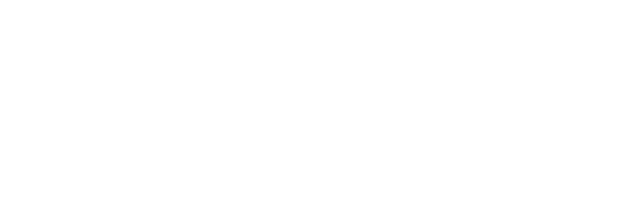
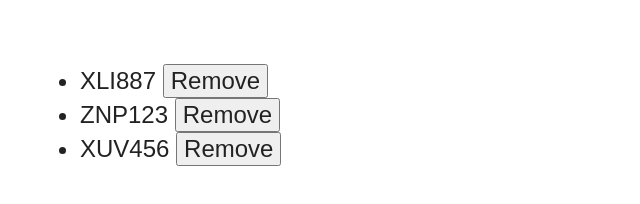
Before and after one commit to shermanhui/backbone-basic-app, a plain HTML site: page index.html in a window 1280 px wide. Shown: the whole page, without its empty margins (0-640 px from the left). Drawn offline with Linux system fonts and the light colour scheme.

Commit message:
feat: learning Views, ViewLists and handling Events

```diff
--- a/index.html
+++ b/index.html
@@ -14,6 +14,7 @@
         <script src="js/lib/modernizr-2.6.2.min.js"></script>
     </head>
     <body>
+        <ul id="cars"></ul>
         <script src="js/lib/jquery-min.js"></script>
         <script src="js/lib/underscore-min.js"></script>
         <script src="js/lib/backbone-min.js"></script>
--- a/js/main.js
+++ b/js/main.js
@@ -26,6 +26,36 @@ var Car = Vehicle.extend({
 	}
 });
 
+var CarView = Backbone.View.extend({
+	tagName: "li",
+
+	events: {
+		"click": "onClick"
+	},
+
+	onClick: function(){
+		console.log("removed");
+	},
+
+	render: function(){
+		this.$el.html(this.model.get("registrationNumber") + " <button>Remove</button>");
+
+		return this;
+	}
+});
+
+var CarsView = Backbone.View.extend({
+	render: function(){
+		var self = this;
+		this.model.each(function(car){
+			var carView = new CarView({ model: car});
+
+			self.$el.append(carView.render().$el)
+		})
+	}
+})
+
+
 var Cars = Backbone.Collection.extend({
 	model: Car
 });
@@ -45,20 +75,11 @@ var cars = new Cars([
 	})
 	]);
 
-var matchedCar = cars.where({registrationNumber: "XLI887"});
+var carsView = new CarsView({el: "#cars", model: cars});
+carsView.render();
 
-console.log("XLI887 Car", matchedCar);
-
-cars.remove(matchedCar);
-
-var blueCars = cars.filter(function(car){
-	return car.get("colour") == "Blue";
-});
-
-console.log("Blue Cars", blueCars);
-
-console.log("Collection of Cars: ", cars.toJSON());
-
-cars.each(function(car){
-	console.log(car);
-});
+// Create the required Backbone views to display a list of Vehicles.
+// Each Vehicle should be displayed as an LI with the class vehicle. Inside the LI display
+// the registration number of the vehicle followed by a button called Delete.
+// Each list item should have the HTML5 data attribute data-color.
+// When the delete button is clicked, remove the corresponding LI from the DOM.
```
